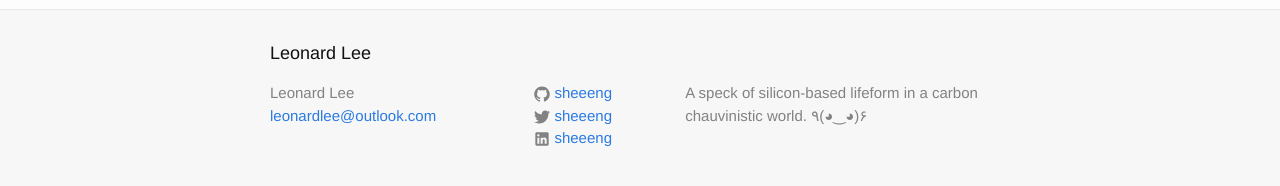
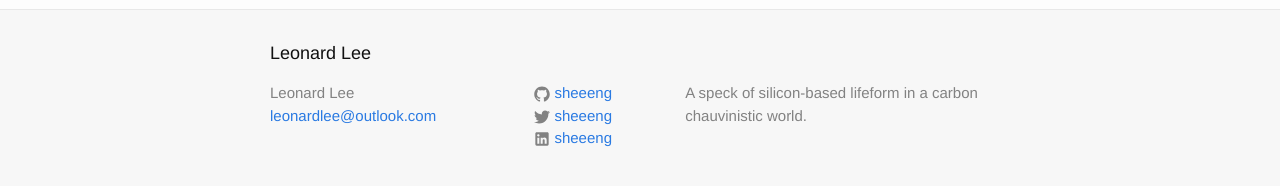
Before and after one commit to sheeeng/sheeeng.github.io, a Jekyll site: the page built from index.html, in a window 1280 px wide. Shown: the part 467-653 px from the top of the page. Built offline with Jekyll 4.4.1, drawn with Linux system fonts in a browser that asks for light colours.

Commit message:
Remove kaomoji.

```diff
--- a/_config.yml
+++ b/_config.yml
@@ -10,7 +10,6 @@ title: Leonard Lee
 email: leonardlee@outlook.com
 description: > # this means to ignore newlines until "baseurl:"
   A speck of silicon-based lifeform in a carbon chauvinistic world.
-  ٩(◕‿◕)۶
 baseurl: "" # the subpath of your site, e.g. /blog
 url: "https://sheeeng.github.io" # the base hostname & protocol for your site
 twitter_username: sheeeng
```
